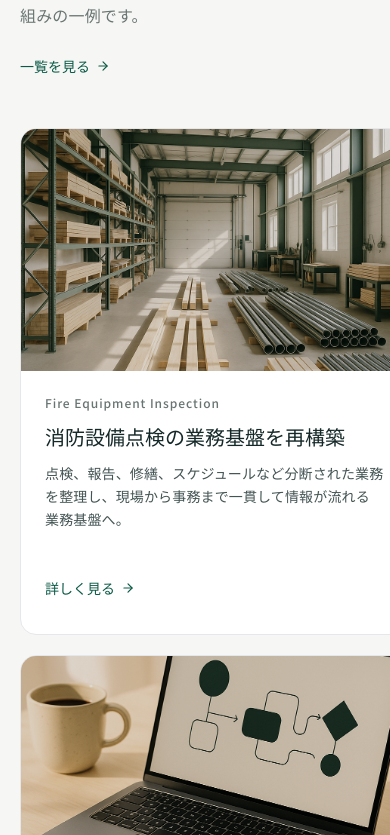
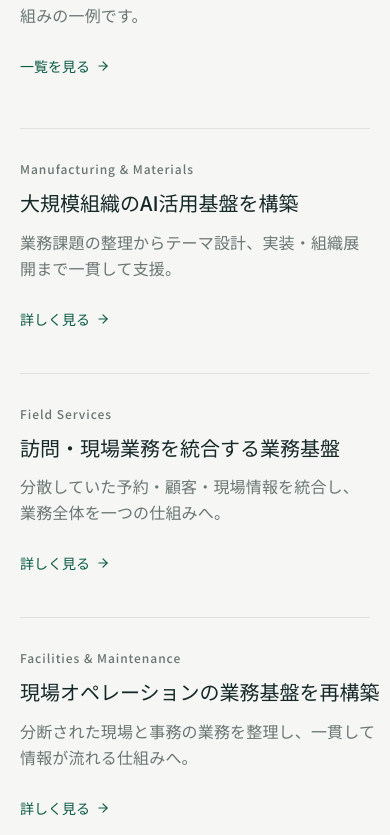
Before and after one commit to ayuuum/Amber_HP, a Next.js app: page / in a window 390 px wide. Shown: the part 4869-5704 px from the top of the page. Built offline with nearby package versions, Linux system fonts and the light colour scheme; no server answers.

Commit message:
refactor: TOPのWorkセクションを横断的なリスト表示に変更する
業界特化のカードコピーとストック写真をやめ、Essential Industries全体に通る見せ方に整理する。

Co-authored-by: Cursor <cursoragent@cursor.com>

```diff
--- a/components/home/CaseStudies.tsx
+++ b/components/home/CaseStudies.tsx
@@ -3,9 +3,14 @@
 import Link from 'next/link'
 import { ArrowRight } from 'lucide-react'
 import { cases } from '@/data/cases'
-import CaseStudyCard from '@/components/ui/CaseStudyCard'
 import FadeUp from '@/components/home/FadeUp'
 import { useMessages } from '@/components/i18n/LocaleProvider'
+
+const homeCaseOrder = [
+  'chemical-ai-standardization',
+  'cleaning-operations-os',
+  'fire-equipment-digitalization',
+] as const
 
 const caseKeys = {
   'fire-equipment-digitalization': 'fire',
@@ -16,6 +21,10 @@ const caseKeys = {
 export default function HomeCaseStudies() {
   const messages = useMessages()
   const t = messages.home.cases
+
+  const homeCases = homeCaseOrder
+    .map((slug) => cases.find((item) => item.slug === slug))
+    .filter((item): item is (typeof cases)[number] => Boolean(item))
 
   return (
     <section id="cases" className="home-section scroll-mt-24 bg-off-white" aria-labelledby="cases-heading">
@@ -35,21 +44,33 @@ export default function HomeCaseStudies() {
             <ArrowRight className="h-3.5 w-3.5" aria-hidden />
           </Link>
         </div>
-        <ul className="grid gap-5 md:grid-cols-2 lg:grid-cols-3">
-          {cases.map((item, i) => {
-            const localized = t.items[caseKeys[item.slug as keyof typeof caseKeys]]
+
+        <ul className="divide-y divide-sequoia-black/10 border-y border-sequoia-black/10">
+          {homeCases.map((item, i) => {
+            const key = caseKeys[item.slug as keyof typeof caseKeys]
+            const localized = t.items[key]
+
             return (
               <li key={item.slug}>
                 <FadeUp delay={0.04 * i}>
-                  <CaseStudyCard
-                    item={{
-                      ...item,
-                      theme: localized?.theme ?? item.theme,
-                      challenge: localized?.challenge ?? item.challenge,
-                    }}
-                    variant="compact"
-                    viewLabel={messages.common.view}
-                  />
+                  <article className="grid gap-4 py-8 md:grid-cols-[minmax(0,1fr)_auto] md:items-center md:gap-10 md:py-10">
+                    <div>
+                      <p className="home-label mb-3 text-brand-green">
+                        {localized?.industry ?? item.enIndustry}
+                      </p>
+                      <h3 className="home-h3 mb-3">{localized?.theme ?? item.theme}</h3>
+                      <p className="home-body max-w-2xl text-pretty">
+                        {localized?.challenge ?? item.challenge}
+                      </p>
+                    </div>
+                    <Link
+                      href={`/cases/${item.slug}`}
+                      className="inline-flex min-h-11 shrink-0 items-center gap-1.5 text-sm font-medium text-brand-green hover:underline"
+                    >
+                      {messages.common.view}
+                      <ArrowRight className="h-3.5 w-3.5" aria-hidden />
+                    </Link>
+                  </article>
                 </FadeUp>
               </li>
             )
--- a/lib/i18n/messages.ts
+++ b/lib/i18n/messages.ts
@@ -112,18 +112,20 @@ const ja = {
       heading: 'Transforming Essential Operations.',
       lead: 'どの産業の、どの業務を、どう変えたか。取り組みの一例です。',
       items: {
-        fire: {
-          theme: '消防設備点検の業務基盤を再構築',
-          challenge:
-            '点検、報告、修繕、スケジュールなど分断された業務を整理し、現場から事務まで一貫して情報が流れる業務基盤へ。',
-        },
         chemical: {
-          theme: '大規模組織におけるAI活用基盤の構築',
-          challenge: '業務課題の整理からAI活用テーマの設計、実装・組織展開までを支援。',
+          industry: 'Manufacturing & Materials',
+          theme: '大規模組織のAI活用基盤を構築',
+          challenge: '業務課題の整理からテーマ設計、実装・組織展開まで一貫して支援。',
         },
         field: {
+          industry: 'Field Services',
           theme: '訪問・現場業務を統合する業務基盤',
-          challenge: '予約、顧客、現場、店舗などに分散していた情報を統合し、業務全体を一つの仕組みへ。',
+          challenge: '分散していた予約・顧客・現場情報を統合し、業務全体を一つの仕組みへ。',
+        },
+        fire: {
+          industry: 'Facilities & Maintenance',
+          theme: '現場オペレーションの業務基盤を再構築',
+          challenge: '分断された現場と事務の業務を整理し、一貫して情報が流れる仕組みへ。',
         },
       },
     },
@@ -271,20 +273,23 @@ const en = {
       heading: 'Transforming Essential Operations.',
       lead: 'Which industry. Which operation. What changed. A few examples.',
       items: {
-        fire: {
-          theme: 'Rebuilding the operating foundation for fire equipment inspection',
-          challenge:
-            'We reorganized fragmented inspection, reporting, repair, and scheduling so information flows from the field to the office as one foundation.',
-        },
         chemical: {
+          industry: 'Manufacturing & Materials',
           theme: 'Building an AI operating foundation for a large organization',
           challenge:
-            'From mapping operational challenges to designing AI use cases, implementation, and organization-wide rollout.',
+            'From mapping operational challenges through theme design, implementation, and organization-wide rollout.',
         },
         field: {
+          industry: 'Field Services',
           theme: 'Unifying field-service operations into one platform',
           challenge:
-            'We brought together booking, customers, field work, and locations so the whole operation runs as one system.',
+            'We brought together booking, customers, and field work so the whole operation runs as one system.',
+        },
+        fire: {
+          industry: 'Facilities & Maintenance',
+          theme: 'Rebuilding field operating foundations',
+          challenge:
+            'We reorganized fragmented field and office workflows so information flows as one connected system.',
         },
       },
     },
```
